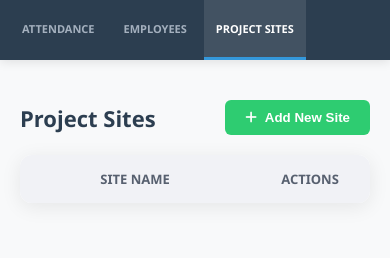
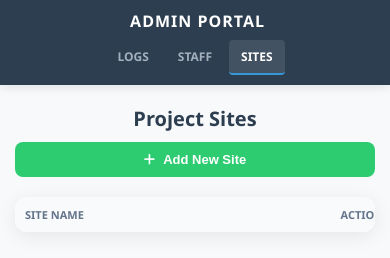
Before and after one commit to YobynnoS/attendance-app, a plain HTML site: page projectsites.html in a window 390 px wide. Drawn offline with nearby package versions, Linux system fonts and the light colour scheme.

Commit message:
Add files via upload

```diff
--- a/projectsites.html
+++ b/projectsites.html
@@ -18,69 +18,61 @@
     }
 
     * { box-sizing: border-box; }
-    body { margin: 0; background: var(--bg); font-family: 'Segoe UI', Tahoma, Geneva, Verdana, sans-serif; color: var(--text); }
+    body { margin: 0; background: var(--bg); font-family: 'Segoe UI', sans-serif; color: var(--text); overflow-x: hidden; }
 
-    /* Professional Top Navbar */
+    /* Unified Responsive Navbar */
     .navbar {
       background: var(--secondary);
-      height: var(--nav-height);
+      min-height: var(--nav-height);
       display: flex;
+      flex-wrap: wrap;
       align-items: center;
       justify-content: space-between;
-      padding: 0 30px;
+      padding: 10px 20px;
       position: sticky;
       top: 0;
       z-index: 1000;
       box-shadow: 0 2px 10px rgba(0,0,0,0.1);
     }
 
-    .nav-brand { color: var(--white); font-size: 18px; font-weight: bold; letter-spacing: 1px; }
-    .nav-links { display: flex; height: 100%; gap: 5px; }
+    .nav-brand { color: var(--white); font-size: 16px; font-weight: bold; letter-spacing: 1px; }
+    .nav-links { display: flex; gap: 5px; }
 
     .nav-item {
       text-decoration: none;
       color: #a4b0be;
-      padding: 0 20px;
-      display: flex;
-      align-items: center;
-      font-size: 13px;
+      padding: 8px 12px;
+      font-size: 12px;
       font-weight: 600;
-      transition: all 0.3s ease;
-      border-bottom: 3px solid transparent;
+      border-radius: 4px;
+      transition: 0.3s;
     }
-
-    .nav-item:hover { color: var(--white); background: rgba(255,255,255,0.05); }
-    .nav-item.active {
-      color: var(--white);
-      border-bottom: 3px solid var(--primary);
-      background: rgba(255,255,255,0.1);
-    }
+    .nav-item.active { color: var(--white); background: rgba(255,255,255,0.1); border-bottom: 2px solid var(--primary); }
 
     /* Main Container */
-    .main-container { max-width: 800px; margin: 40px auto; padding: 0 20px; }
-    .header-flex { display: flex; justify-content: space-between; align-items: center; margin-bottom: 20px; }
-    .page-title { margin: 0; font-size: 22px; color: var(--secondary); }
+    .main-container { max-width: 800px; margin: 20px auto; padding: 0 15px; }
+    .header-flex { display: flex; justify-content: space-between; align-items: center; margin-bottom: 20px; gap: 10px; }
+    .page-title { margin: 0; font-size: 20px; color: var(--secondary); }
 
-    /* Action Buttons */
+    /* Buttons */
     .btn-register {
       background: var(--success);
-      padding: 10px 20px;
-      border-radius: 6px;
+      padding: 10px 16px;
+      border-radius: 8px;
       color: white;
       border: none;
       cursor: pointer;
       font-weight: bold;
+      font-size: 13px;
       display: flex;
       align-items: center;
       gap: 8px;
-      transition: transform 0.2s;
+      white-space: nowrap;
     }
-    .btn-register:hover { transform: translateY(-2px); opacity: 0.9; }
 
-    /* Action Buttons in Table */
     .btn-edit, .btn-delete {
-      border: none; border-radius: 8px; cursor: pointer; font-size: 16px;
-      width: 36px; height: 36px; display: inline-flex; align-items: center;
+      border: none; border-radius: 8px; cursor: pointer; font-size: 14px;
+      width: 34px; height: 34px; display: inline-flex; align-items: center;
       justify-content: center; transition: all 0.2s;
     }
     .btn-edit { background: #e1f5fe; color: #03a9f4; }
@@ -88,32 +80,29 @@
     .btn-edit:hover { background: #03a9f4; color: white; }
     .btn-delete:hover { background: #f44336; color: white; }
 
-    /* Table Design */
+    /* Table Design with Mobile Scroll */
     .table-card { background: var(--white); border-radius: 12px; overflow: hidden; box-shadow: 0 4px 20px rgba(0,0,0,0.08); }
-    table { width: 100%; border-collapse: collapse; }
-    th { background: #f1f2f6; color: #57606f; font-weight: 600; font-size: 13px; text-transform: uppercase; padding: 15px; }
-    td { padding: 15px; border-bottom: 1px solid #f1f2f6; font-size: 15px; }
+    .table-responsive { overflow-x: auto; -webkit-overflow-scrolling: touch; }
+    table { width: 100%; border-collapse: collapse; min-width: 400px; }
+    th { background: #f8fafc; color: #64748b; font-weight: 600; font-size: 11px; text-transform: uppercase; padding: 15px; text-align: left; }
+    td { padding: 12px 15px; border-bottom: 1px solid #f1f5f9; font-size: 14px; }
 
-    /* Flex container for buttons */
-    .action-col { width: 120px; text-align: center; }
-    .action-group {
-      display: flex;
-      justify-content: center;
-      gap: 8px;
-    }
+    .action-group { display: flex; justify-content: center; gap: 8px; }
 
-    /* Modal Styling */
-    .modal-overlay { display: none; position: fixed; top: 0; left: 0; width: 100%; height: 100%; background: rgba(0,0,0,0.6); justify-content: center; align-items: center; z-index: 2000; backdrop-filter: blur(4px); }
-    .modal-content { background: white; padding: 30px; border-radius: 15px; width: 350px; box-shadow: 0 10px 30px rgba(0,0,0,0.2); }
-    .modal-content h3 { margin-top: 0; color: var(--secondary); }
-    .modal-content input { width: 100%; padding: 12px; margin: 15px 0; border: 1px solid #ddd; border-radius: 8px; outline: none; transition: border 0.3s; }
-    .modal-content input:focus { border-color: var(--primary); }
+    /* Modal Styling - Responsive */
+    .modal-overlay { display: none; position: fixed; top: 0; left: 0; width: 100%; height: 100%; background: rgba(0,0,0,0.6); justify-content: center; align-items: center; z-index: 2000; backdrop-filter: blur(4px); padding: 20px; }
+    .modal-content { background: white; padding: 25px; border-radius: 15px; width: 100%; max-width: 350px; box-shadow: 0 10px 30px rgba(0,0,0,0.2); }
+    .modal-content h3 { margin-top: 0; font-size: 18px; color: var(--secondary); }
+    .modal-content input { width: 100%; padding: 12px; margin: 15px 0; border: 1px solid #ddd; border-radius: 8px; font-size: 14px; }
     .modal-actions { display: flex; justify-content: flex-end; gap: 10px; }
 
+    /* Mobile specific adjustments */
     @media (max-width: 600px) {
-      .navbar { padding: 0 10px; }
-      .nav-brand { display: none; }
-      .nav-item { padding: 0 12px; font-size: 11px; }
+      .navbar { justify-content: center; }
+      .nav-brand { width: 100%; text-align: center; margin-bottom: 8px; }
+      .header-flex { flex-direction: column; align-items: stretch; text-align: center; }
+      .btn-register { justify-content: center; }
+      td, th { padding: 10px; }
     }
   </style>
 </head>
@@ -122,9 +111,9 @@
   <nav class="navbar">
     <div class="nav-brand"><i class="fas fa-shield-halved"></i> ADMIN PORTAL</div>
     <div class="nav-links">
-      <a href="attendance.html" class="nav-item">ATTENDANCE</a>
-      <a href="employees.html" class="nav-item">EMPLOYEES</a>
-      <a href="projectsites.html" class="nav-item active">PROJECT SITES</a>
+      <a href="attendance.html" class="nav-item">LOGS</a>
+      <a href="employees.html" class="nav-item">STAFF</a>
+      <a href="projectsites.html" class="nav-item active">SITES</a>
     </div>
   </nav>
 
@@ -137,15 +126,17 @@
     </div>
 
     <div class="table-card">
+      <div class="table-responsive">
         <table>
           <thead>
             <tr>
               <th>Site Name</th>
-            <th class="action-col">Actions</th>
+              <th style="text-align: center; width: 100px;">Actions</th>
             </tr>
           </thead>
           <tbody id="site-body"></tbody>
         </table>
+      </div>
     </div>
   </div>
 
@@ -155,8 +146,8 @@
       <input type="hidden" id="editSiteId">
       <input type="text" id="siteNameInput" placeholder="Enter Site Name">
       <div class="modal-actions">
-        <button style="background:#eee; border:none; color:#666; padding:10px 15px; border-radius:6px; cursor:pointer;" onclick="closeModal()">Cancel</button>
-        <button style="background:var(--primary); border:none; color:white; padding:10px 15px; border-radius:6px; cursor:pointer;" onclick="saveSite()">Save Changes</button>
+        <button style="background:#eee; border:none; color:#666; padding:10px 15px; border-radius:6px; cursor:pointer; font-weight:600;" onclick="closeModal()">Cancel</button>
+        <button style="background:var(--primary); border:none; color:white; padding:10px 15px; border-radius:6px; cursor:pointer; font-weight:600;" onclick="saveSite()">Save</button>
       </div>
     </div>
   </div>
@@ -186,8 +177,8 @@
       data.forEach(site => {
         siteBody.innerHTML += `
           <tr>
-            <td><i class="fas fa-location-dot" style="color: #bdc3c7; margin-right: 10px;"></i> ${site.site_name}</td>
-            <td class="action-col">
+            <td><i class="fas fa-location-dot" style="color: #cbd5e1; margin-right: 10px;"></i> <strong>${site.site_name}</strong></td>
+            <td>
               <div class="action-group">
                 <button class="btn-edit" title="Edit" onclick="openModal('${site.id}', '${site.site_name}')"><i class="fas fa-pen"></i></button>
                 <button class="btn-delete" title="Delete" onclick="deleteSite('${site.id}', '${site.site_name}')"><i class="fas fa-trash"></i></button>
```
Also changed, not shown: employees.html (+50 -61 lines). Lines whose indentation alone changed are shown as unchanged.
